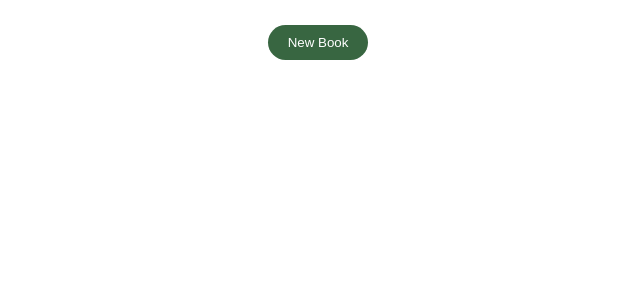
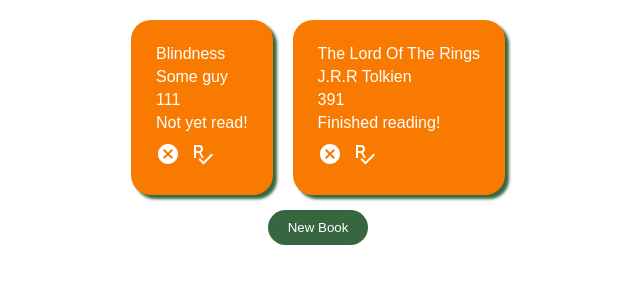
Before and after one commit to meowsec1/library-prototypes-app, a plain HTML site: page index.html in a window 1280 px wide. Both pictures are taken after a click on the icon 407 px from the left and 154 px from the top of the page. Shown: the whole page, without its empty margins (322-962 px from the left). Drawn offline with Linux system fonts and the light colour scheme.

Commit message:
bug fixes and styling improvements

```diff
--- a/index.html
+++ b/index.html
@@ -30,13 +30,14 @@
             <legend>Have you finished reading this book?</legend>
 
             <div>
+            <label for="finished-reading-yes">Yes</label>
             <input id="finished-reading-yes" name="finished-reading" type="radio" value="true">
-            <label for="finished-reading-yes">Yes</label>
+
             </div>
 
             <div>
+            <label for="finished-reading-no">No</label>
             <input id="finished-reading-no" name="finished-reading" type="radio" value="false">
-            <label for="finished-reading-no">No</label>
             </div>
         </fieldset>
 
--- a/script.js
+++ b/script.js
@@ -59,15 +59,15 @@ function displayBooks(books) {
         removeBtn.addEventListener("click", function(){
             for (let i = 0; i < myLibrary.length; i++) {
                 if (myLibrary[i].id == book.id) {
-                    myLibrary.splice(i)
-                    displayBooks(myLibrary)
+                    myLibrary.splice(i, 1);
+                    displayBooks(myLibrary);
                 }
             }
         })
 
         readBtn.addEventListener("click", function(){
             book.read = !book.read;
-            displayBooks(myLibrary)
+            displayBooks(myLibrary);
         })
 
         bookContainer.appendChild(bookCard);
--- a/style.css
+++ b/style.css
@@ -14,6 +14,7 @@ body {
 
 .book-container {
     display: flex;
+    justify-content: center;
     gap: 10px;
     flex-wrap: wrap;
 }
@@ -44,7 +45,11 @@ form {
     background-color: #F97A00;
     padding: 20px;
     border-radius: 20px;
+    display: grid;
+    justify-items: center;
+
 }
+
 
 .hide {
     display: none;
@@ -52,4 +57,5 @@ form {
 
 svg {
     width: 1.5rem;
+    fill: white;
 }
```
